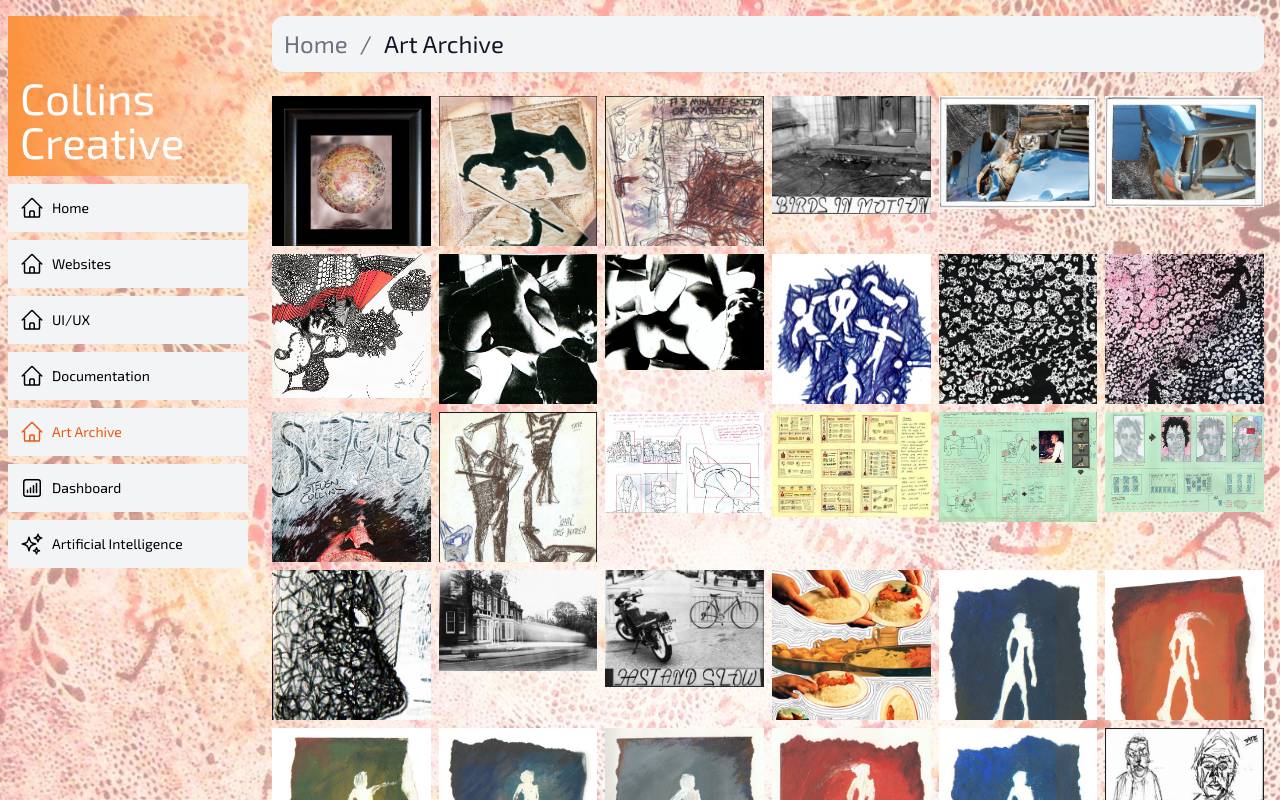
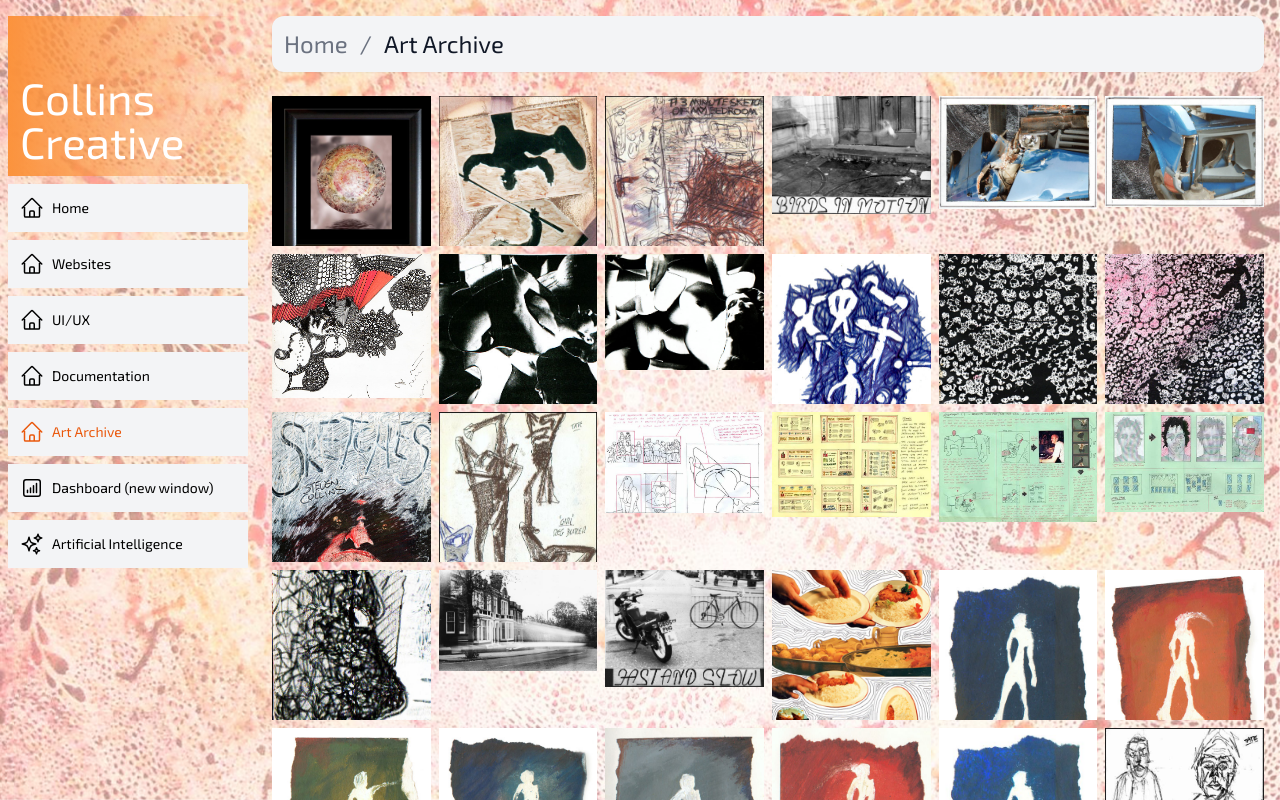
Before and after one commit to stelco/CollinsCreativeReactNextJs, a Next.js app: page /portfolio/art-archive in a window 1280 px wide. Built offline with nearby package versions, Linux system fonts and the light colour scheme.

Commit message:
updated dashboard link to use seperate project

```diff
--- a/app/portfolio/data/home.tsx
+++ b/app/portfolio/data/home.tsx
@@ -17,7 +17,7 @@ const aboutPage =
         title: 'About This Portfolio',
         heading: 'This is a React/Next.js app with Tailwind CSS',
         value: 'This is a Next.js app with Tailwind CSS, TypeScript, GraphQl and Heroicons. It is a simple portfolio site that showcases my more recent technical and design skills.',
-        value2: 'It is built using the Dashboard page as a starting point and the components and data have been customised for my portfolio pages. It uses a PostGres SQL database for the Dashboard data and local JSON data for the Skills. It is a work in progress and I will be adding more features and content in the future.',
+        value2: 'It is built using the Next.js tutorial Dashboard page as a boilerplate and the components and data have been customised for my portfolio pages. It uses a PostGres SQL database for the Dashboard data and local JSON data for the Skills. It is a work in progress and I will be adding more features and content in the future.',
         image: '/nextjs-logo.png'
     };
 
--- a/app/ui/portfolio/nav-links.tsx
+++ b/app/ui/portfolio/nav-links.tsx
@@ -17,7 +17,8 @@ const links = [
   { name: 'UI/UX', href: '/portfolio/ui-ux', icon: HomeIcon },
   { name: 'Documentation', href: '/portfolio/documentation', icon: HomeIcon },
   { name: 'Art Archive', href: '/portfolio/art-archive', icon: HomeIcon },
-  { name: 'Dashboard', href: '/dashboard', icon: ChartBarSquareIcon },
+  //{ name: 'Dashboard', href: '/dashboard', icon: ChartBarSquareIcon },
+  { name: 'Dashboard (new window)', href: 'https://react-next-js-dashboard-hulx.vercel.app/dashboard', target: '_blank', icon: ChartBarSquareIcon },
   { name: 'Artificial Intelligence', href: '/portfolio/ai', icon: SparklesIcon },
 ];
 
@@ -31,6 +32,7 @@ export default function NavLinks() {
           <Link
             key={link.name}
             href={link.href}
+            target={link.target} // Add this line to pass the target attribute
             className={clsx(
               'flex h-[48px] grow items-center justify-center gap-2 rounded-md border-gray-300 bg-gray-100 p-2 text-sm font-medium hover:bg-gray-100 hover:text-orange-600 md:flex-none md:justify-start md:p-2 md:px-3 ',
               {
```
